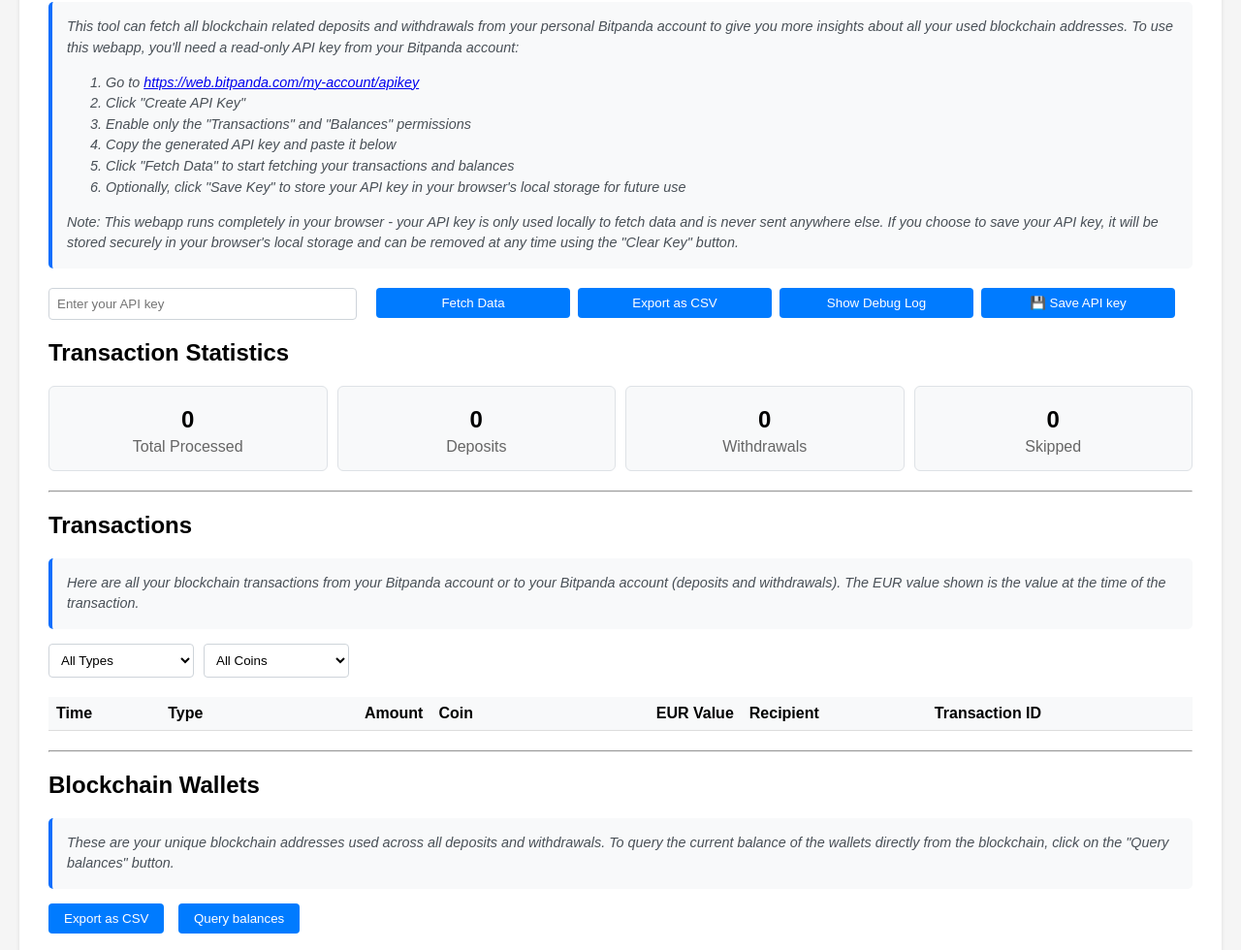
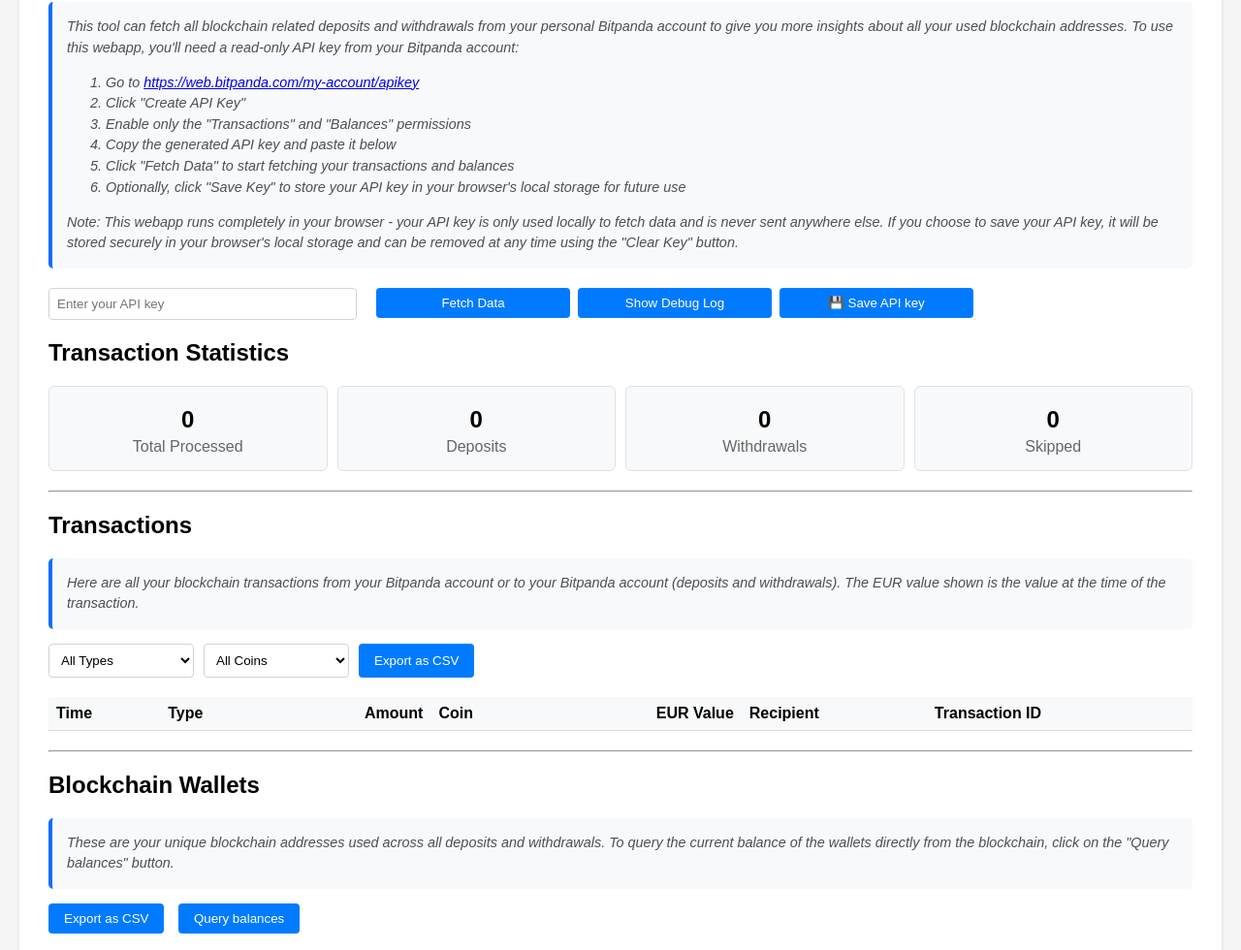
Before and after one commit to christiantrummer/bitpanda-transaction-explorer, a plain HTML site: page index.html in a window 1280 px wide. Shown: the part 108-1088 px from the top of the page at 97% size. Drawn offline with Linux system fonts and the light colour scheme.

Commit message:
move Export button to right place

```diff
--- a/index.html
+++ b/index.html
@@ -434,7 +434,6 @@
             <div class="button-group">
                 <button onclick="fetchData()" id="fetchButton">Fetch Data</button>
                 <button onclick="stopFetching()" id="stopButton" style="display: none;">Stop</button>
-                <button onclick="exportToCsv()" id="exportButton">Export as CSV</button>
                 <button onclick="toggleDebugLog()" id="debugButton">Show Debug Log</button>
                 <button onclick="toggleSaveApiKey()" id="saveKeyButton" title="Save API key in browser">💾 Save API key</button>
                 <button onclick="clearSavedApiKey()" id="clearKeyButton" title="Remove saved API key" style="display: none;">🗑️ Clear API key</button>
@@ -484,6 +483,7 @@
                 <select id="coinFilter">
                     <option value="">All Coins</option>
                 </select>
+                <button onclick="exportToCsv()" class="button">Export as CSV</button>
             </div>
             <div class="table-container">
                 <table>
```
